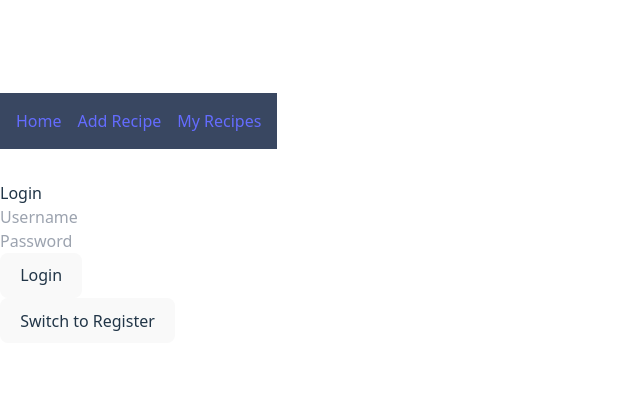
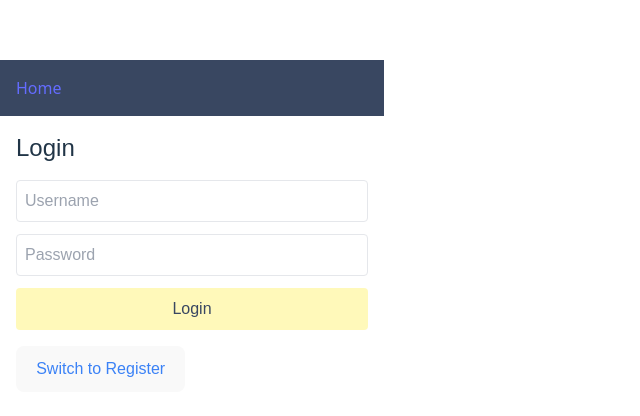
Before and after one commit to ddellicioso/Recipe-app, a React (Vite) app in the folder client/: page / in a window 1280 px wide. Shown: the part 166-582 px from the top of the page, without its empty margins (0-640 px from the left). Built offline with nearby package versions, Linux system fonts and the light colour scheme.

Commit message:
protecting routes and add Logout

```diff
--- a/client/src/App.jsx
+++ b/client/src/App.jsx
@@ -1,29 +1,62 @@
-import { BrowserRouter as Router, Routes, Route, Link } from "react-router-dom";
-import AuthPage from "./pages/AuthPage";
-import AddRecipePage from "./pages/AddRecipePage";
-import ViewRecipesPage from "./pages/ViewRecipesPage";
-import EditRecipePage from "./pages/EditRecipePage";
+import React, { useContext } from 'react';
+import { Routes, Route, Link, useNavigate } from 'react-router-dom';
+import { AuthContext } from './context/AuthContext';
+import ProtectedRoute from './components/ProtectedRoute';
+import AuthPage         from './pages/AuthPage';
+import AddRecipePage    from './pages/AddRecipePage';
+import ViewRecipesPage  from './pages/ViewRecipesPage';
+import EditRecipePage   from './pages/EditRecipePage';
 
 export default function App() {
+  const { token, logout } = useContext(AuthContext);
+  const nav = useNavigate();
+
+  const handleLogout = () => {
+    logout();
+    nav('/');
+  };
+
   return (
-    <Router>
-      <nav className="flex gap-4 bg-navy p-4 text-pastelPink">
-        <Link to="/" className="hover:underline">
-          Home
-        </Link>
-        <Link to="/add-recipe" className="hover:underline">
-          Add Recipe
-        </Link>
-        <Link to="/recipes" className="hover:underline">
-          My Recipes
-        </Link>
+    <>
+      <nav className="bg-navy p-4 text-pastelPink flex justify-between">
+        <div className="space-x-4">
+          <Link to="/">Home</Link>
+          {token && <Link to="/add-recipe">Add Recipe</Link>}
+          {token && <Link to="/recipes">My Recipes</Link>}
+        </div>
+        {token && (
+          <button onClick={handleLogout} className="hover:underline">
+            Logout
+          </button>
+        )}
       </nav>
       <Routes>
         <Route path="/" element={<AuthPage />} />
-        <Route path="/add-recipe" element={<AddRecipePage />} />
-        <Route path="/recipes" element={<ViewRecipesPage />} />
-        <Route path="/recipes/:id/edit" element={<EditRecipePage />} />
+        <Route
+          path="/add-recipe"
+          element={
+            <ProtectedRoute>
+              <AddRecipePage />
+            </ProtectedRoute>
+          }
+        />
+        <Route
+          path="/recipes"
+          element={
+            <ProtectedRoute>
+              <ViewRecipesPage />
+            </ProtectedRoute>
+          }
+        />
+        <Route
+          path="/recipes/:id/edit"
+          element={
+            <ProtectedRoute>
+              <EditRecipePage />
+            </ProtectedRoute>
+          }
+        />
       </Routes>
-    </Router>
+    </>
   );
 }
--- /dev/null
+++ b/client/src/components/ProtectedRoute.jsx
@@ -0,0 +1,9 @@
+import React, { useContext } from 'react';
+import { Navigate } from 'react-router-dom';
+import { AuthContext } from '../context/AuthContext';
+
+export default function ProtectedRoute({ children }) {
+  const { token } = useContext(AuthContext);
+  if (!token) return <Navigate to="/" replace />;
+  return children;
+}
--- /dev/null
+++ b/client/src/context/AuthContext.jsx
@@ -0,0 +1,28 @@
+import React, { createContext, useState, useEffect } from 'react';
+
+export const AuthContext = createContext();
+
+export const AuthProvider = ({ children }) => {
+  const [token, setToken] = useState(() => localStorage.getItem('token'));
+
+  useEffect(() => {
+    const stored = localStorage.getItem('token');
+    if (stored !== token) setToken(stored);
+  }, [token]);
+
+  const login = (newToken) => {
+    localStorage.setItem('token', newToken);
+    setToken(newToken);
+  };
+
+  const logout = () => {
+    localStorage.removeItem('token');
+    setToken(null);
+  };
+
+  return (
+    <AuthContext.Provider value={{ token, login, logout }}>
+      {children}
+    </AuthContext.Provider>
+  );
+};
--- a/client/src/main.jsx
+++ b/client/src/main.jsx
@@ -1,13 +1,23 @@
-import React from 'react';
+import React, { StrictMode } from 'react';
 import { createRoot } from 'react-dom/client';
 import App from './App.jsx';
 import './index.css';
+import { AuthProvider } from './context/AuthContext';
+import { Router } from 'react-router-dom';
+import { BrowserRouter } from 'react-router-dom';
 
-// Register PWA service worker
-if ('serviceWorker' in navigator) {
+if (import.meta.env.PROD && 'serviceWorker' in navigator) {
   window.addEventListener('load', () => {
     navigator.serviceWorker.register('/sw.js');
   });
 }
 
-createRoot(document.getElementById('root')).render(<App />);
+createRoot(document.getElementById('root')).render(
+  <StrictMode>
+    <AuthProvider>
+      <BrowserRouter>
+        <App />
+      </BrowserRouter>
+    </AuthProvider>
+  </StrictMode>
+);
--- a/client/src/pages/AuthPage.jsx
+++ b/client/src/pages/AuthPage.jsx
@@ -1,71 +1,75 @@
-import React, { useState } from 'react';
+import React, { useState, useContext } from 'react';
+import { AuthContext } from '../context/AuthContext';
 
-const AuthPage = () => {
+export default function AuthPage() {
   const [isLogin, setIsLogin] = useState(true);
-  const [form, setForm] = useState({ username: '', password: '' });
+  const [form, setForm]       = useState({ username: '', password: '' });
   const [message, setMessage] = useState('');
+  const { login }             = useContext(AuthContext);
 
-  const handleChange = (e) => {
+  const handleChange = (e) =>
     setForm({ ...form, [e.target.name]: e.target.value });
-  };
 
   const handleSubmit = async (e) => {
     e.preventDefault();
     const url = isLogin
-        ? 'http://localhost:3001/api/auth/login'
-        : 'http://localhost:3001/api/auth/register';
-
-
+      ? 'http://localhost:3001/api/auth/login'
+      : 'http://localhost:3001/api/auth/register';
     try {
       const res = await fetch(url, {
         method: 'POST',
         headers: { 'Content-Type': 'application/json' },
         body: JSON.stringify(form),
       });
-
       const data = await res.json();
-
       if (!res.ok) throw new Error(data.message);
-
       if (isLogin) {
-        localStorage.setItem('token', data.token);
+        login(data.token);
         setMessage('Logged in!');
       } else {
-        setMessage('Registered! You can now log in.');
+        setMessage('Registered! Please log in.');
         setIsLogin(true);
       }
     } catch (err) {
-      setMessage(err.message || 'Something went wrong');
+      setMessage(err.message);
     }
   };
 
   return (
-    <div style={{ maxWidth: 400, margin: '2rem auto' }}>
-      <h2>{isLogin ? 'Login' : 'Register'}</h2>
-      <form onSubmit={handleSubmit}>
+    <div className="max-w-sm mx-auto p-4 font-nunito">
+      <h2 className="text-2xl mb-4">{isLogin ? 'Login' : 'Register'}</h2>
+      <form onSubmit={handleSubmit} className="space-y-3">
         <input
           name="username"
           placeholder="Username"
           value={form.username}
           onChange={handleChange}
+          className="w-full p-2 border rounded"
           required
-        /><br />
+        />
         <input
           name="password"
           type="password"
           placeholder="Password"
           value={form.password}
           onChange={handleChange}
+          className="w-full p-2 border rounded"
           required
-        /><br />
-        <button type="submit">{isLogin ? 'Login' : 'Register'}</button>
+        />
+        <button
+          type="submit"
+          className="w-full py-2 bg-pastelYellow text-navy rounded"
+        >
+          {isLogin ? 'Login' : 'Register'}
+        </button>
       </form>
-      <p>{message}</p>
-      <button onClick={() => setIsLogin(!isLogin)}>
+      <p className="mt-2 text-sm text-pastelPink">{message}</p>
+      <button
+        onClick={() => setIsLogin(!isLogin)}
+        className="mt-2 text-blue-500 hover:underline"
+      >
         Switch to {isLogin ? 'Register' : 'Login'}
       </button>
     </div>
   );
-};
-
-export default AuthPage;
+}
```
Also changed, not shown: 1 other file (tests, documents, lock files or other folders).
